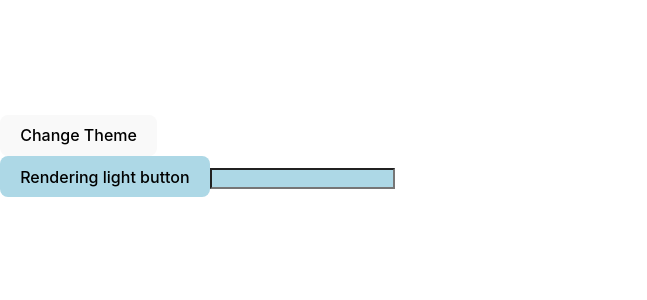
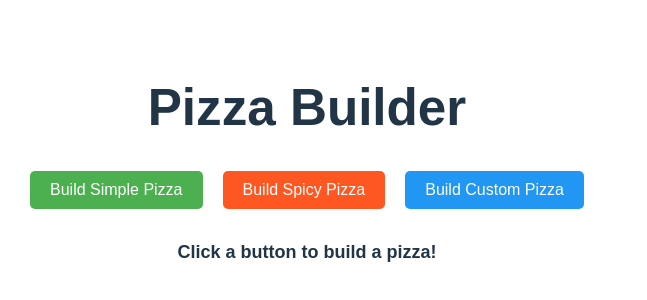
Before and after one commit to yasirshahzad/design-patterns, a React (Vite) app: page / in a window 1280 px wide. Shown: the part 244-544 px from the top of the page, without its empty margins (0-647 px from the left). Built offline with nearby package versions, Linux system fonts and the light colour scheme.

Commit message:
Builder Pattern

```diff
--- a/src/App.tsx
+++ b/src/App.tsx
@@ -1,9 +1,9 @@
-import AbstractFactory from "./creational/AbstractFactory/AbstractFactory";
+import BuilderPattern from "./creational/BuilderPattern/BuilderPattern";
 
 function App() {
   return (
     <>
-      <AbstractFactory />
+      <BuilderPattern />
     </>
   );
 }
--- a/src/creational/BuilderPattern/BuilderPattern.tsx
+++ b/src/creational/BuilderPattern/BuilderPattern.tsx
@@ -1,7 +1,164 @@
-import React from "react";
+import { useState } from "react";
 
-type Props = {};
+class Pizza {
+  public size: string = "";
+  public crust: string = "";
+  public toppings: string[] = [];
 
-export default function BuilderPattern({}: Props) {
-  return <div>BuilderPattern</div>;
+  explainProductWeBuilt() {
+    return `Pizza with ${this.size} size, ${
+      this.crust
+    } crust, and toppings: ${this.toppings.join(", ")}`;
+  }
 }
+
+interface PizzaBuilder {
+  setCrust(crust: string): this;
+  setSize(size: string): this;
+  setToppings(toppings: string[]): this;
+  build(): Pizza;
+}
+
+class CustomPizzaBuilder implements PizzaBuilder {
+  private pizza: Pizza;
+  constructor() {
+    this.pizza = new Pizza();
+  }
+
+  setCrust(crust: string): this {
+    this.pizza.crust = crust;
+    return this;
+  }
+
+  setSize(size: string): this {
+    this.pizza.size = size;
+    return this;
+  }
+
+  setToppings(toppings: string[]): this {
+    this.pizza.toppings = toppings;
+    return this;
+  }
+
+  build(): Pizza {
+    return this.pizza;
+  }
+}
+
+class PizzaChef {
+  builder: PizzaBuilder;
+  constructor(builder: PizzaBuilder) {
+    this.builder = builder;
+  }
+
+  buildSimplePizza(): Pizza {
+    return this.builder
+      .setCrust("thin")
+      .setSize("small")
+      .setToppings(["pepperoni"])
+      .build();
+  }
+
+  buildSpicyPizza(): Pizza {
+    return this.builder
+      .setCrust("thick")
+      .setSize("large")
+      .setToppings(["Red Chilli", "Extra Cheese"])
+      .build();
+  }
+
+  buildCustomPizza(size: string, crust: string, toppings: string[]): Pizza {
+    return this.builder
+      .setSize(size)
+      .setCrust(crust)
+      .setToppings(toppings)
+      .build();
+  }
+}
+
+export default function BuilderPattern() {
+  const [pizzaDescription, setPizzaDescription] = useState("");
+
+  const handleBuildSimplePizza = () => {
+    const pizzaBuilder = new CustomPizzaBuilder();
+    const chef = new PizzaChef(pizzaBuilder);
+    const pizza = chef.buildSimplePizza();
+    setPizzaDescription(pizza.explainProductWeBuilt());
+  };
+
+  const handleBuildSpicyPizza = () => {
+    const pizzaBuilder = new CustomPizzaBuilder();
+    const chef = new PizzaChef(pizzaBuilder);
+    const pizza = chef.buildSpicyPizza();
+    setPizzaDescription(pizza.explainProductWeBuilt());
+  };
+
+  const handleBuildCustomPizza = () => {
+    const pizzaBuilder = new CustomPizzaBuilder();
+    const chef = new PizzaChef(pizzaBuilder);
+    const pizza = chef.buildCustomPizza("medium", "stuffed", [
+      "Mushrooms",
+      "Olives",
+    ]);
+    setPizzaDescription(pizza.explainProductWeBuilt());
+  };
+
+  return (
+    <div
+      style={{
+        textAlign: "center",
+        padding: "20px",
+        fontFamily: "Arial, sans-serif",
+      }}
+    >
+      <h1>Pizza Builder</h1>
+      <div style={{ marginBottom: "20px" }}>
+        <button
+          onClick={handleBuildSimplePizza}
+          style={{
+            margin: "0 10px",
+            padding: "10px 20px",
+            backgroundColor: "#4CAF50",
+            color: "#fff",
+            border: "none",
+            borderRadius: "5px",
+            cursor: "pointer",
+          }}
+        >
+          Build Simple Pizza
+        </button>
+        <button
+          onClick={handleBuildSpicyPizza}
+          style={{
+            margin: "0 10px",
+            padding: "10px 20px",
+            backgroundColor: "#FF5722",
+            color: "#fff",
+            border: "none",
+            borderRadius: "5px",
+            cursor: "pointer",
+          }}
+        >
+          Build Spicy Pizza
+        </button>
+        <button
+          onClick={handleBuildCustomPizza}
+          style={{
+            margin: "0 10px",
+            padding: "10px 20px",
+            backgroundColor: "#2196F3",
+            color: "#fff",
+            border: "none",
+            borderRadius: "5px",
+            cursor: "pointer",
+          }}
+        >
+          Build Custom Pizza
+        </button>
+      </div>
+      <div style={{ marginTop: "30px", fontSize: "18px", fontWeight: "bold" }}>
+        {pizzaDescription || "Click a button to build a pizza!"}
+      </div>
+    </div>
+  );
+}
```
Also changed, not shown: src/creational/BuilderPattern/README.md.
